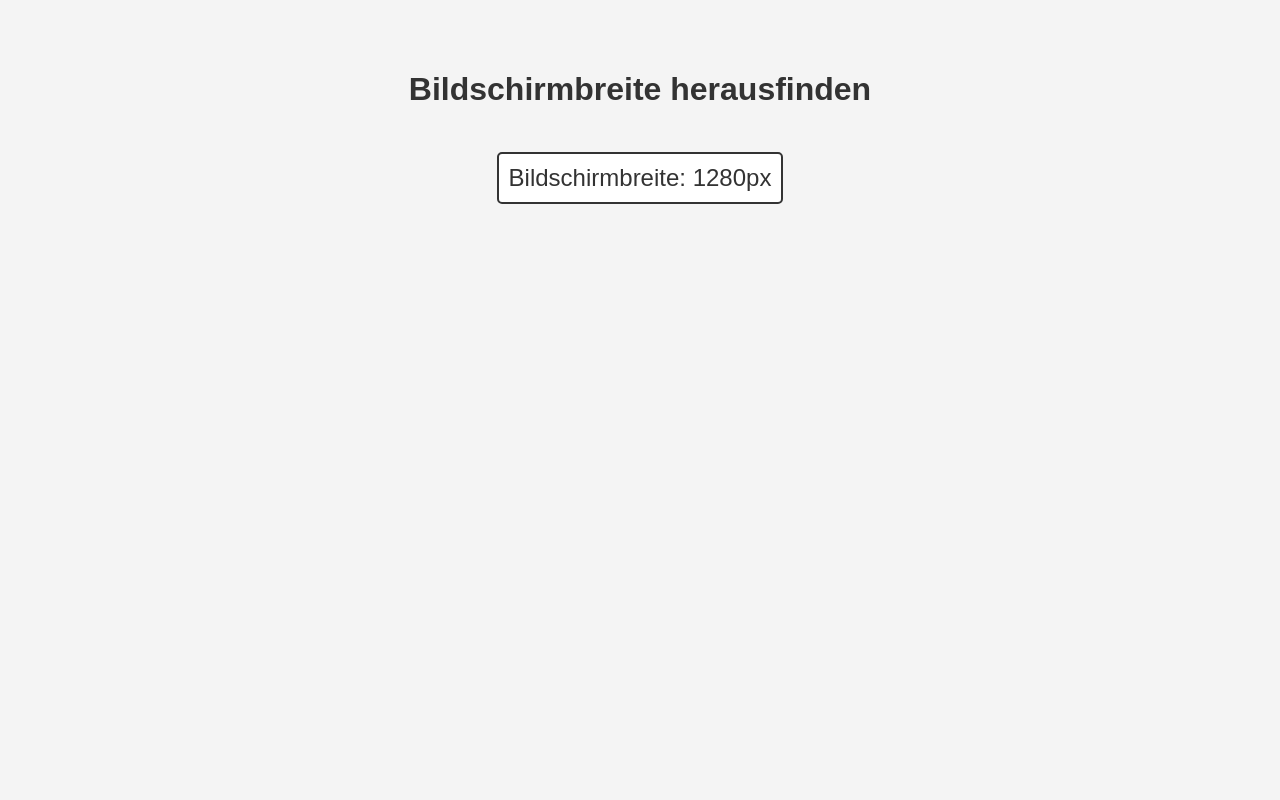
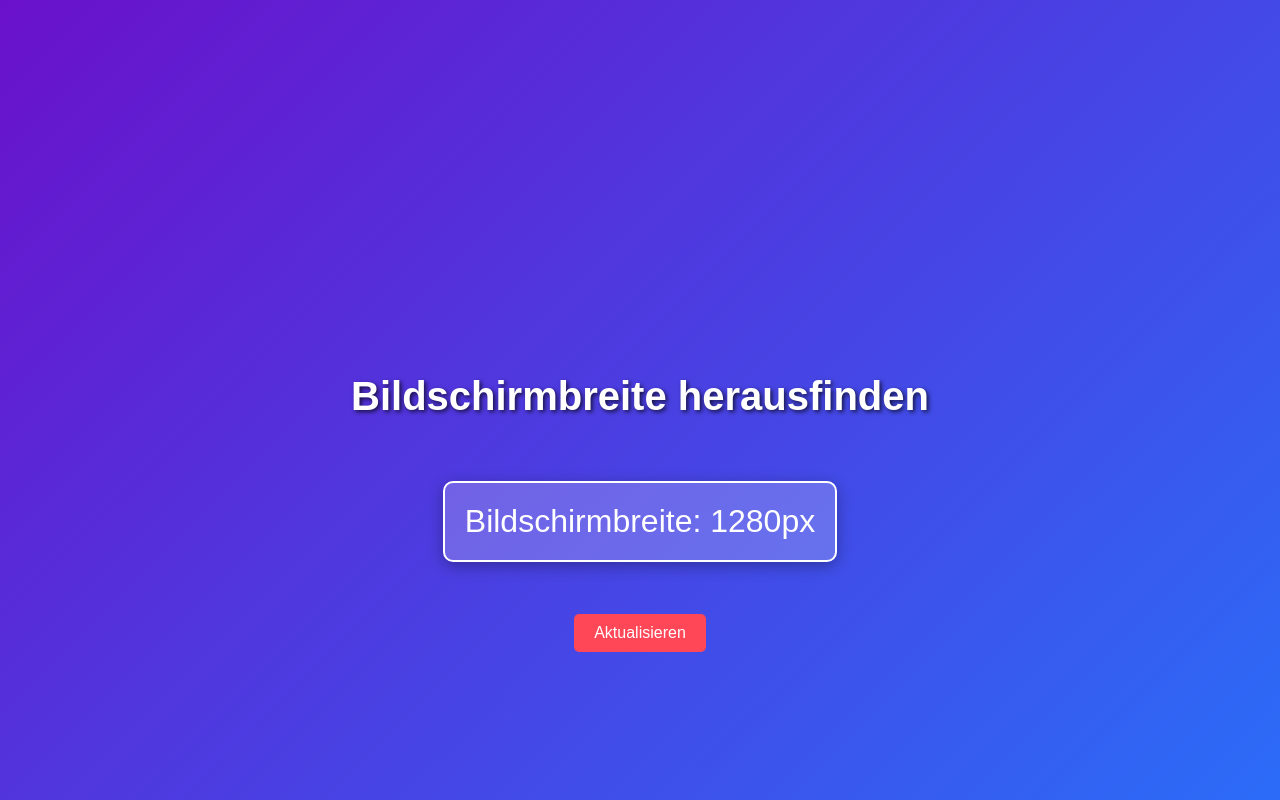
Before and after one commit to enbt0909/your-screen-width-snippet, a plain HTML site: page index.html in a window 1280 px wide. Shown: the top 800 px of the page. Drawn offline with Linux system fonts and the light colour scheme.

Commit message:
Update index.html

```diff
--- a/index.html
+++ b/index.html
@@ -6,24 +6,72 @@
     <title>Bildschirmbreite anzeigen</title>
     <style>
         body {
-            font-family: Arial, sans-serif;
-            background-color: #f4f4f4;
-            color: #333;
+            font-family: 'Arial', sans-serif;
+            background: linear-gradient(135deg, #6a11cb, #2575fc);
+            color: #fff;
             text-align: center;
             margin: 0;
-            padding: 50px;
+            padding: 100px 20px;
+            height: 100vh;
+            display: flex;
+            flex-direction: column;
+            justify-content: center;
+            align-items: center;
         }
         h1 {
-            font-size: 2em;
-            margin-bottom: 20px;
+            font-size: 2.5em;
+            margin-bottom: 30px;
+            text-shadow: 2px 2px 4px rgba(0, 0, 0, 0.7);
+            animation: fadeIn 1s;
         }
         #breite {
-            font-size: 1.5em;
-            padding: 10px;
-            border: 2px solid #333;
+            font-size: 2em;
+            padding: 20px;
+            border: 2px solid #fff;
+            border-radius: 10px;
+            background-color: rgba(255, 255, 255, 0.2);
+            display: inline-block;
+            transition: transform 0.3s, background-color 0.3s;
+            box-shadow: 0 4px 15px rgba(0, 0, 0, 0.3);
+        }
+        #breite:hover {
+            transform: scale(1.1);
+            background-color: rgba(255, 255, 255, 0.3);
+        }
+        .button {
+            margin-top: 20px;
+            padding: 10px 20px;
+            font-size: 1em;
+            border: none;
             border-radius: 5px;
-            background-color: #fff;
-            display: inline-block;
+            background-color: #ff4757;
+            color: #fff;
+            cursor: pointer;
+            transition: background-color 0.3s, transform 0.3s;
+        }
+        .button:hover {
+            background-color: #e84118;
+            transform: translateY(-2px);
+        }
+        @media (max-width: 600px) {
+            h1 {
+                font-size: 2em;
+            }
+            #breite {
+                font-size: 1.5em;
+                padding: 15px;
+            }
+            .button {
+                font-size: 0.9em;
+            }
+        }
+        @keyframes fadeIn {
+            from {
+                opacity: 0;
+            }
+            to {
+                opacity: 1;
+            }
         }
     </style>
 </head>
@@ -31,6 +79,7 @@
 
 <h1>Bildschirmbreite herausfinden</h1>
 <p id="breite">Bildschirmbreite: </p>
+<button class="button" onclick="aktualisiereBildschirmbreite()">Aktualisieren</button>
 
 <script>
     // Funktion zum Anzeigen der Bildschirmbreite
```
